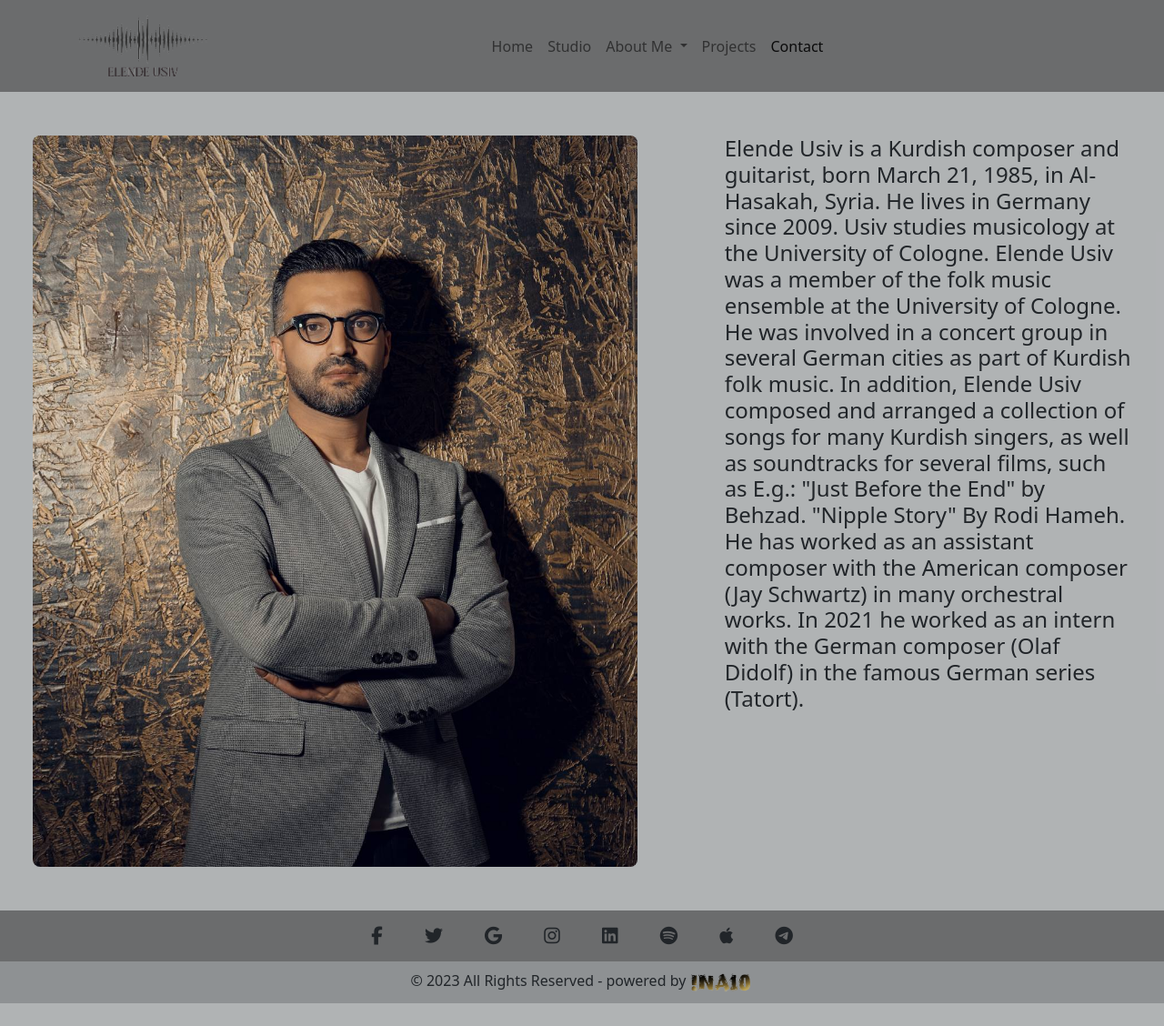
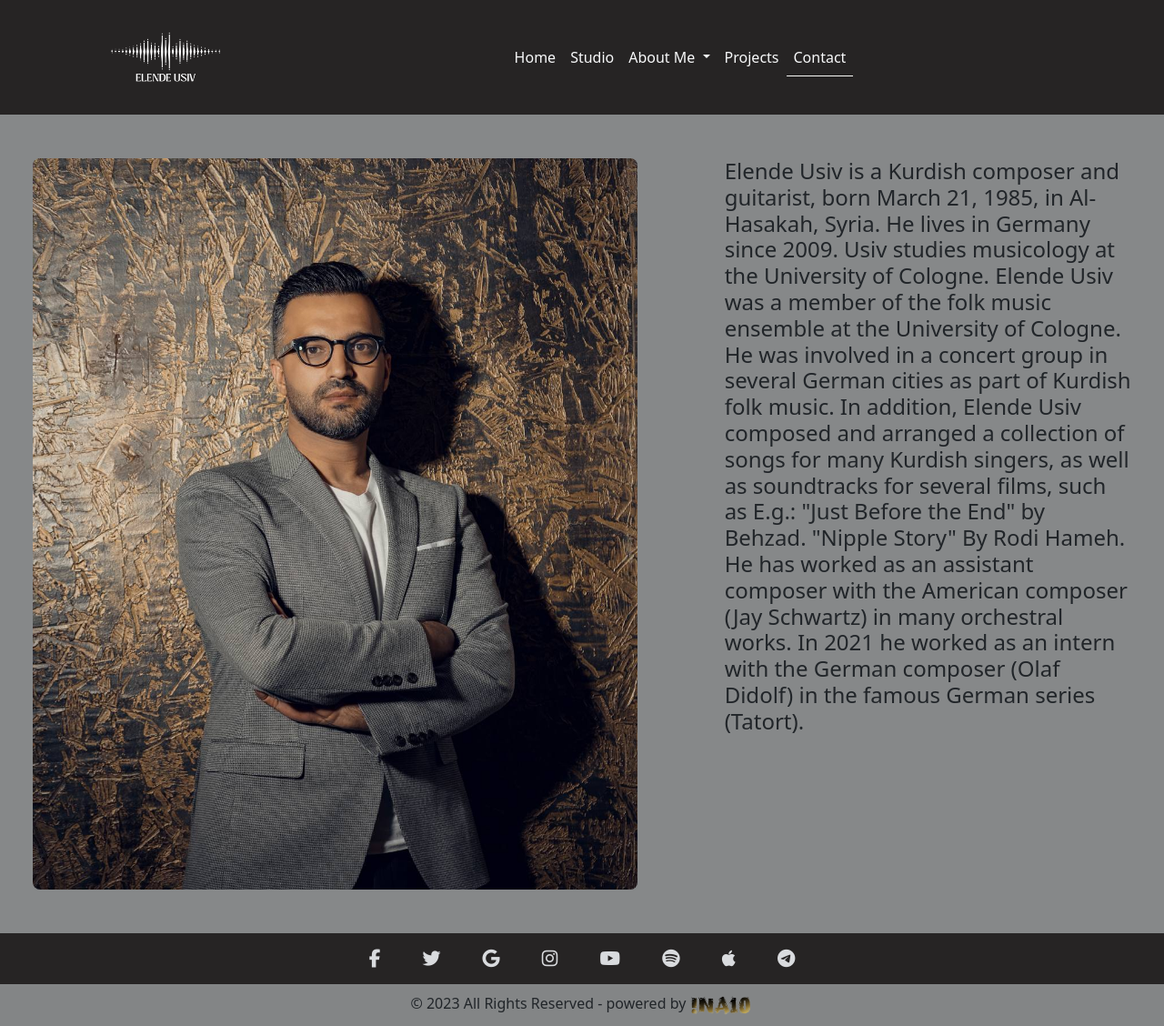
Before and after one commit to Mo-Inalo/elende-usiv.de, a PHP site: page /contact.php in a window 1280 px wide. Shown: the whole page at 91% size. Before the commit the page ends 1103 px from the top, so only its background shows below. Run offline with PHP 8.4, Linux system fonts and the light colour scheme; some libraries are stand-ins or nearby versions.

Commit message:
breaking geändert navbaricon

```diff
--- a/css/stylesheet2.css
+++ b/css/stylesheet2.css
@@ -1,27 +1,44 @@
 
 .mynavcolor{
-    background-color: rgba(70, 72, 73, 0.8);
+    background-color: rgba(30, 28, 28, 0.96);
 }
 
 .dropdowncolor {
-    background-color: rgb(109, 112, 114);
+    background-color: rgba(30, 28, 28, 0.96);
+}
+
+
+.active{
+    border-bottom: 1px solid #f7f8f5;
+}
+
+.dropdown-menu > li > a:hover {
+    background-image: none;
+    background-color: #504e4e;
 }
 
 .pagecolor {
-    background-color: rgba(157, 160, 162, 0.8);
+    background-color: rgba(133, 135, 136, 0.99);
 }
 
 .breaking {
-    background: rgb(238, 4, 40);
+    background-color: rgba(106, 108, 108, 0.99);
+    margin-bottom: 0px;
 }
 
 .socialmeidachannels {
-    background-color: rgba(70, 72, 73, 0.8);
+    background-color: rgba(30, 28, 28, 0.96);
 }
+
+.socialmeidachannelsitemcolor{
+
+    color: #d9dbde;
+}
+
 
 .copyright{
 
-    background-color: rgb(142, 145, 147);
+    background-color: rgba(133, 135, 136, 0.99);
 }
 .centeredimg {
     display: block;
@@ -30,3 +47,7 @@
     max-width: 400px;
     max-height: 400px;
 }
+.navbar-toggler-iconstyle{
+    color: #e3dede;
+    font-size:28px;
+}
--- a/index.php
+++ b/index.php
@@ -6,6 +6,8 @@ include "templates/header.php";
 <?php
 include "templates/nav.php"
 ?>
+
+
 
 <?php
 include "templates/breakingnews.php"
--- a/templates/nav.php
+++ b/templates/nav.php
@@ -8,42 +8,50 @@ $page = basename($_SERVER['PHP_SELF'],'.php');
            class="navbar-brand  ">
             <img
                 class="d-block align-top"
-                src ="/pictures/logo3-removebg-preview.png "
-                width="150px" height="75px"
+                src ="/pictures/logo2.png "
+                width="200px" height="100px"
                 alt=""
             />
 
         </a>
 
         <button
-            type="button"
-            class="navbar-toggler"
+            type="button  "
+            class="navbar-toggler  "
             data-bs-toggle ="collapse"
             data-bs-target="#navbarNav"
             aria-controls="navbarNav"
             aria-expanded="true"
             aria-label="Toggle navigation"
         >
-            <span class="navbar-toggler-icon"></span>
+
+       <span class="navbar-toggler-icon">
+           <i class="fas fa-bars navbar-toggler-iconstyle" ></i>
+        </span>
+
+
 
         </button>
 
-        <div class="collapse navbar-collapse justify-content-center "
+        <div class="collapse navbar-collapse justify-content-center text-light "
              id="navbarNav">
-            <ul class="navbar-nav ">
-                <li class="navbar-item ">
-                    <a href="/index.php" class="nav-link <?php echo ($page == 'index') ? 'active' :''?> ">
+            <ul class="navbar-nav text-light ">
+                <li class="navbar-item   ">
+                    <a href="/index.php" class="nav-link text-light
+                    <?php echo ($page == 'index') ? 'active' :''?> ">
                         Home
                     </a>
                 </li>
                 <li class="navbar-item   ">
-                    <a href="/studio.php" class="nav-link <?php echo ($page == 'studio') ? 'active' :''?>">
+                    <a href="/studio.php" class="nav-link text-light
+                    <?php echo ($page == 'studio') ? 'active' :''?>">
                         Studio
                     </a>
                 </li>
-                <li class="navbar-item dropdown <?php echo ($page == 'biography' || 'motivation' || 'study') ? 'active' :''?>">
+                <li class="navbar-item dropdown
+                <?php echo ($page == 'biography' || $page =='motivation' || $page =='study') ? 'active' :''?>">
                     <a href="#"
-                       class="nav-link dropdown-toggle"
+                       class="nav-link dropdown-toggle text-light"
                        id="navbarDropdown"
                        role="button"
                        data-bs-toggle="dropdown"
@@ -51,19 +59,24 @@ $page = basename($_SERVER['PHP_SELF'],'.php');
                     >
                         About Me
                     </a>
-                    <ul class="dropdown-menu dropdowncolor" aria-labelledby="navbarDropdown"  >
-                        <li><a class="dropdown-item <?php echo ($page == 'biography') ? 'active' :''?>" href="/biography.php">Biography</a></li>
-                        <li><a class="dropdown-item <?php echo ($page == 'motivation') ? 'active' :''?>" href="/motivation.php">Motivation</a></li>
-                        <li><a class="dropdown-item <?php echo ($page == 'study') ? 'active' :''?>" href="/study.php">Study</a></li>
+                    <ul class="dropdown-menu dropdowncolor" aria-labelledby="navbarDropdown "  >
+                        <li><a class="dropdown-item text-light
+                        <?php echo ($page == 'biography') ? 'active' :''?>" href="/biography.php">Biography</a></li>
+                        <li><a class="dropdown-item text-light
+                        <?php echo ($page == 'motivation') ? 'active' :''?>" href="/motivation.php">Motivation</a></li>
+                        <li><a class="dropdown-item text-light
+                        <?php echo ($page == 'study') ? 'active' :''?>" href="/study.php">Study</a></li>
                     </ul>
                 </li>
                 <li class="navbar-item  ">
-                    <a href="/projects.php" class="nav-link <?php echo ($page == 'projects') ? 'active' :''?>">
+                    <a href="/projects.php" class="nav-link text-light
+                    <?php echo ($page == 'projects') ? 'active' :''?>">
                         Projects
                     </a>
                 </li>
                 <li class="navbar-item ">
-                    <a href="/contact.php" class="nav-link <?php echo ($page == 'contact') ? 'active' :''?>">
+                    <a href="/contact.php" class="nav-link text-light
+                    <?php echo ($page == 'contact') ? 'active' :''?>">
                         Contact
                     </a>
                 </li>
--- a/templates/socialmediaicons.php
+++ b/templates/socialmediaicons.php
@@ -4,7 +4,7 @@
     <section class=" ">
         <!-- Facebook -->
         <a
-            class="btn btn-link btn-floating btn-lg text-dark m-1"
+            class="btn btn-link btn-floating btn-lg socialmeidachannelsitemcolor m-1"
             href="#!"
             role="button"
             data-mdb-ripple-color="dark"
@@ -13,7 +13,7 @@
 
         <!-- Twitter -->
         <a
-            class="btn btn-link btn-floating btn-lg text-dark m-1"
+            class="btn btn-link btn-floating btn-lg socialmeidachannelsitemcolor m-1"
             href="#!"
             role="button"
             data-mdb-ripple-color="dark"
@@ -22,7 +22,7 @@
 
         <!-- Google -->
         <a
-            class="btn btn-link btn-floating btn-lg text-dark m-1"
+            class="btn btn-link btn-floating btn-lg socialmeidachannelsitemcolor m-1"
             href="#!"
             role="button"
             data-mdb-ripple-color="dark"
@@ -31,7 +31,7 @@
 
         <!-- Instagram -->
         <a
-            class="btn btn-link btn-floating btn-lg text-dark m-1"
+            class="btn btn-link btn-floating btn-lg socialmeidachannelsitemcolor m-1"
             href="#!"
             role="button"
             data-mdb-ripple-color="dark"
@@ -40,15 +40,15 @@
 
         <!-- Linkedin -->
         <a
-            class="btn btn-link btn-floating btn-lg text-dark m-1"
+            class="btn btn-link btn-floating btn-lg socialmeidachannelsitemcolor m-1"
             href="#!"
             role="button"
             data-mdb-ripple-color="dark"
-        ><i class="fab fa-linkedin"></i
+        ><i class="fab fa-youtube"></i
             ></a>
         <!-- Spotify -->
         <a
-            class="btn btn-link btn-floating btn-lg text-dark m-1"
+            class="btn btn-link btn-floating btn-lg socialmeidachannelsitemcolor m-1"
             href="#!"
             role="button"
             data-mdb-ripple-color="dark"
@@ -56,7 +56,7 @@
             ></a>
         <!-- apple -->
         <a
-            class="btn btn-link btn-floating btn-lg text-dark m-1"
+            class="btn btn-link btn-floating btn-lg socialmeidachannelsitemcolor m-1"
             href="#!"
             role="button"
             data-mdb-ripple-color="dark"
@@ -65,7 +65,7 @@
 
         <!-- telegram -->
         <a
-            class="btn btn-link btn-floating btn-lg text-dark m-1"
+            class="btn btn-link btn-floating btn-lg socialmeidachannelsitemcolor m-1"
             href="#!"
             role="button"
             data-mdb-ripple-color="dark"
```
Also changed, not shown: templates/breakingnews.php (+11 -6 lines), pictures/logo2.png (added).
